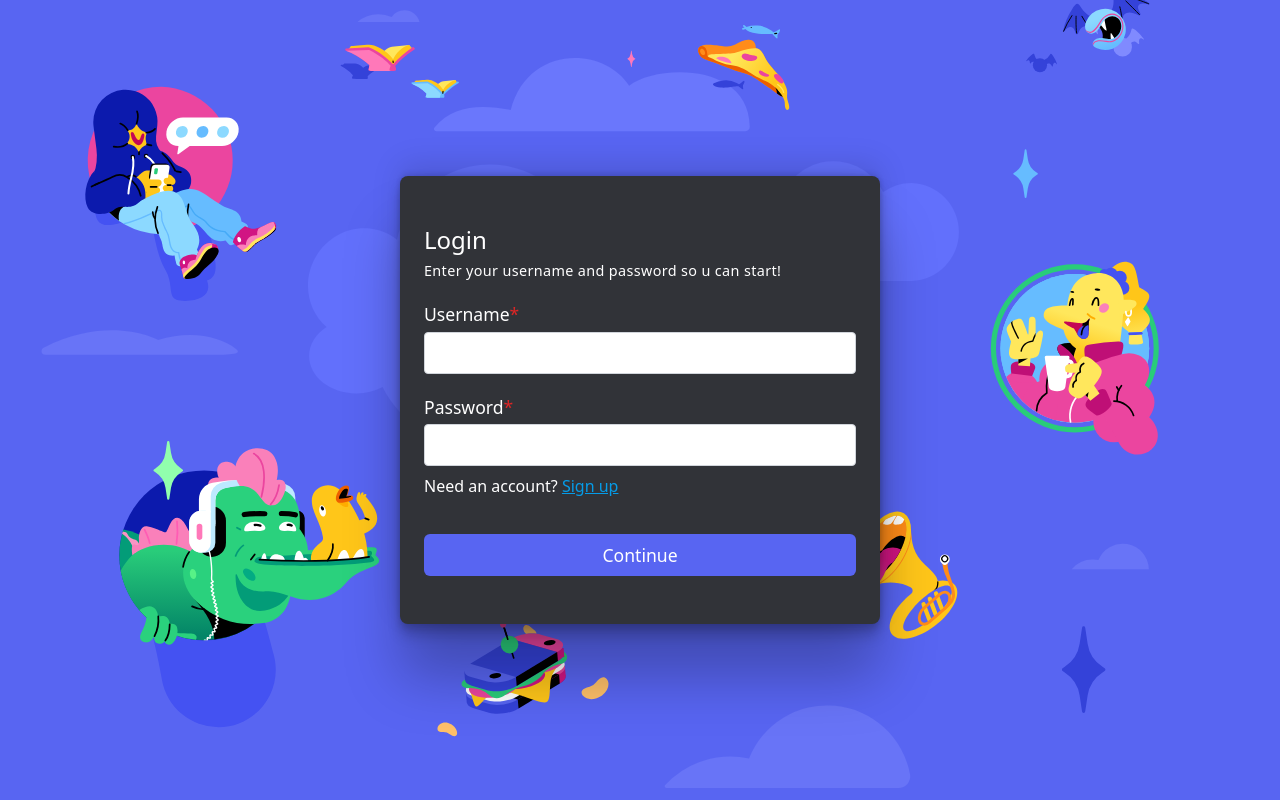
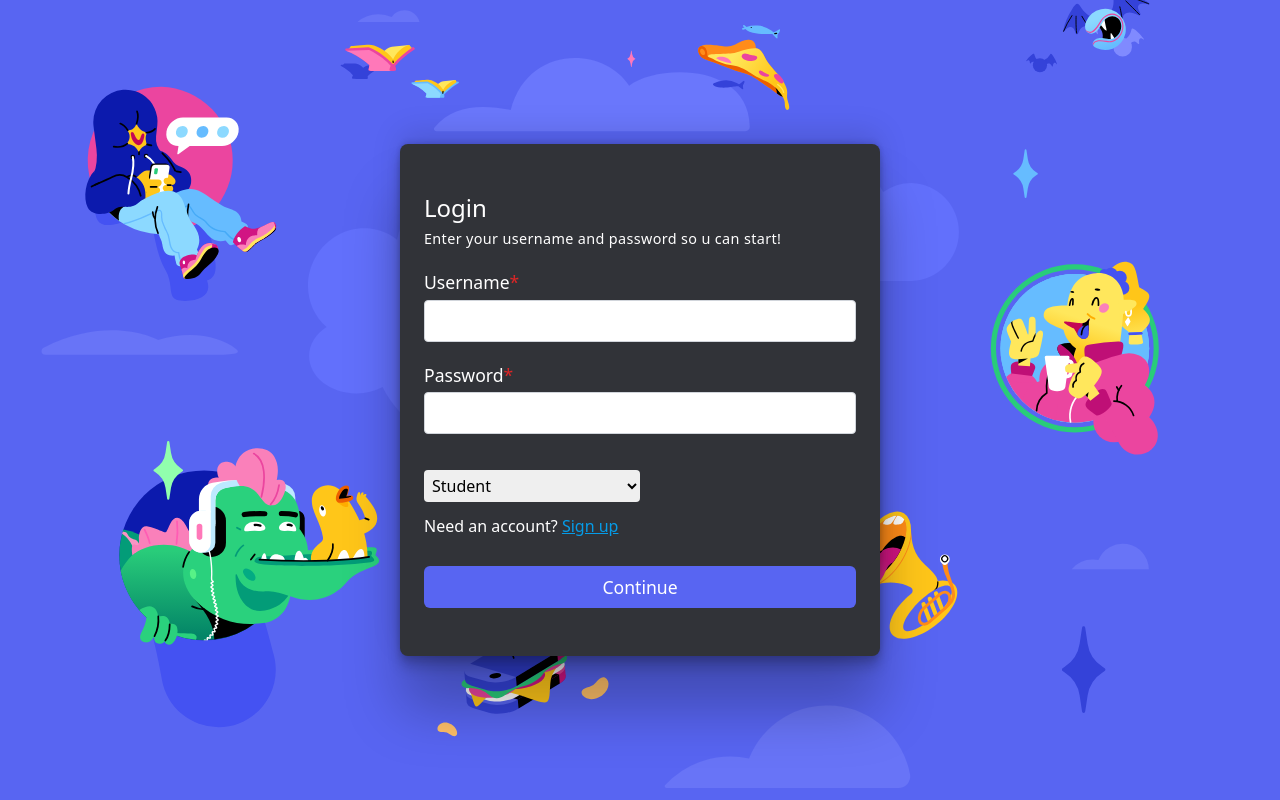
Before and after one commit to psapkale/intercord, a React (Vite) app in the folder frontend/: page /login in a window 1280 px wide. Built offline with nearby package versions, Linux system fonts and the light colour scheme; a web font is replaced by a local one.

Commit message:
role field added in the login page

```diff
--- a/frontend/package.json
+++ b/frontend/package.json
@@ -11,6 +11,7 @@
   },
   "dependencies": {
     "@radix-ui/react-dropdown-menu": "^2.0.6",
+    "@radix-ui/react-select": "^2.0.0",
     "@radix-ui/react-slot": "^1.0.2",
     "class-variance-authority": "^0.7.0",
     "clsx": "^2.1.0",
--- a/frontend/src/components/theme-provider.tsx
+++ /dev/null
@@ -1,73 +0,0 @@
-import { createContext, useContext, useEffect, useState } from "react";
-
-type Theme = "dark" | "light" | "system";
-
-type ThemeProviderProps = {
-  children: React.ReactNode;
-  defaultTheme?: Theme;
-  storageKey?: string;
-};
-
-type ThemeProviderState = {
-  theme: Theme;
-  setTheme: (theme: Theme) => void;
-};
-
-const initialState: ThemeProviderState = {
-  theme: "system",
-  setTheme: () => null,
-};
-
-const ThemeProviderContext = createContext<ThemeProviderState>(initialState);
-
-export function ThemeProvider({
-  children,
-  defaultTheme = "system",
-  storageKey = "vite-ui-theme",
-  ...props
-}: ThemeProviderProps) {
-  const [theme, setTheme] = useState<Theme>(
-    () => (localStorage.getItem(storageKey) as Theme) || defaultTheme
-  );
-
-  useEffect(() => {
-    const root = window.document.documentElement;
-
-    root.classList.remove("light", "dark");
-
-    if (theme === "system") {
-      const systemTheme = window.matchMedia("(prefers-color-scheme: dark)")
-        .matches
-        ? "dark"
-        : "light";
-
-      root.classList.add(systemTheme);
-      return;
-    }
-
-    root.classList.add(theme);
-  }, [theme]);
-
-  const value = {
-    theme,
-    setTheme: (theme: Theme) => {
-      localStorage.setItem(storageKey, theme);
-      setTheme(theme);
-    },
-  };
-
-  return (
-    <ThemeProviderContext.Provider {...props} value={value}>
-      {children}
-    </ThemeProviderContext.Provider>
-  );
-}
-
-export const useTheme = () => {
-  const context = useContext(ThemeProviderContext);
-
-  if (context === undefined)
-    throw new Error("useTheme must be used within a ThemeProvider");
-
-  return context;
-};
--- /dev/null
+++ b/frontend/src/components/ui/select.tsx
@@ -0,0 +1,160 @@
+"use client"
+
+import * as React from "react"
+import * as SelectPrimitive from "@radix-ui/react-select"
+import { Check, ChevronDown, ChevronUp } from "lucide-react"
+
+import { cn } from "@/lib/utils"
+
+const Select = SelectPrimitive.Root
+
+const SelectGroup = SelectPrimitive.Group
+
+const SelectValue = SelectPrimitive.Value
+
+const SelectTrigger = React.forwardRef<
+  React.ElementRef<typeof SelectPrimitive.Trigger>,
+  React.ComponentPropsWithoutRef<typeof SelectPrimitive.Trigger>
+>(({ className, children, ...props }, ref) => (
+  <SelectPrimitive.Trigger
+    ref={ref}
+    className={cn(
+      "flex h-10 w-full items-center justify-between rounded-md border border-input bg-background px-3 py-2 text-sm ring-offset-background placeholder:text-muted-foreground focus:outline-none focus:ring-2 focus:ring-ring focus:ring-offset-2 disabled:cursor-not-allowed disabled:opacity-50 [&>span]:line-clamp-1",
+      className
+    )}
+    {...props}
+  >
+    {children}
+    <SelectPrimitive.Icon asChild>
+      <ChevronDown className="h-4 w-4 opacity-50" />
+    </SelectPrimitive.Icon>
+  </SelectPrimitive.Trigger>
+))
+SelectTrigger.displayName = SelectPrimitive.Trigger.displayName
+
+const SelectScrollUpButton = React.forwardRef<
+  React.ElementRef<typeof SelectPrimitive.ScrollUpButton>,
+  React.ComponentPropsWithoutRef<typeof SelectPrimitive.ScrollUpButton>
+>(({ className, ...props }, ref) => (
+  <SelectPrimitive.ScrollUpButton
+    ref={ref}
+    className={cn(
+      "flex cursor-default items-center justify-center py-1",
+      className
+    )}
+    {...props}
+  >
+    <ChevronUp className="h-4 w-4" />
+  </SelectPrimitive.ScrollUpButton>
+))
+SelectScrollUpButton.displayName = SelectPrimitive.ScrollUpButton.displayName
+
+const SelectScrollDownButton = React.forwardRef<
+  React.ElementRef<typeof SelectPrimitive.ScrollDownButton>,
+  React.ComponentPropsWithoutRef<typeof SelectPrimitive.ScrollDownButton>
+>(({ className, ...props }, ref) => (
+  <SelectPrimitive.ScrollDownButton
+    ref={ref}
+    className={cn(
+      "flex cursor-default items-center justify-center py-1",
+      className
+    )}
+    {...props}
+  >
+    <ChevronDown className="h-4 w-4" />
+  </SelectPrimitive.ScrollDownButton>
+))
+SelectScrollDownButton.displayName =
+  SelectPrimitive.ScrollDownButton.displayName
+
+const SelectContent = React.forwardRef<
+  React.ElementRef<typeof SelectPrimitive.Content>,
+  React.ComponentPropsWithoutRef<typeof SelectPrimitive.Content>
+>(({ className, children, position = "popper", ...props }, ref) => (
+  <SelectPrimitive.Portal>
+    <SelectPrimitive.Content
+      ref={ref}
+      className={cn(
+        "relative z-50 max-h-96 min-w-[8rem] overflow-hidden rounded-md border bg-popover text-popover-foreground shadow-md data-[state=open]:animate-in data-[state=closed]:animate-out data-[state=closed]:fade-out-0 data-[state=open]:fade-in-0 data-[state=closed]:zoom-out-95 data-[state=open]:zoom-in-95 data-[side=bottom]:slide-in-from-top-2 data-[side=left]:slide-in-from-right-2 data-[side=right]:slide-in-from-left-2 data-[side=top]:slide-in-from-bottom-2",
+        position === "popper" &&
+          "data-[side=bottom]:translate-y-1 data-[side=left]:-translate-x-1 data-[side=right]:translate-x-1 data-[side=top]:-translate-y-1",
+        className
+      )}
+      position={position}
+      {...props}
+    >
+      <SelectScrollUpButton />
+      <SelectPrimitive.Viewport
+        className={cn(
+          "p-1",
+          position === "popper" &&
+            "h-[var(--radix-select-trigger-height)] w-full min-w-[var(--radix-select-trigger-width)]"
+        )}
+      >
+        {children}
+      </SelectPrimitive.Viewport>
+      <SelectScrollDownButton />
+    </SelectPrimitive.Content>
+  </SelectPrimitive.Portal>
+))
+SelectContent.displayName = SelectPrimitive.Content.displayName
+
+const SelectLabel = React.forwardRef<
+  React.ElementRef<typeof SelectPrimitive.Label>,
+  React.ComponentPropsWithoutRef<typeof SelectPrimitive.Label>
+>(({ className, ...props }, ref) => (
+  <SelectPrimitive.Label
+    ref={ref}
+    className={cn("py-1.5 pl-8 pr-2 text-sm font-semibold", className)}
+    {...props}
+  />
+))
+SelectLabel.displayName = SelectPrimitive.Label.displayName
+
+const SelectItem = React.forwardRef<
+  React.ElementRef<typeof SelectPrimitive.Item>,
+  React.ComponentPropsWithoutRef<typeof SelectPrimitive.Item>
+>(({ className, children, ...props }, ref) => (
+  <SelectPrimitive.Item
+    ref={ref}
+    className={cn(
+      "relative flex w-full cursor-default select-none items-center rounded-sm py-1.5 pl-8 pr-2 text-sm outline-none focus:bg-accent focus:text-accent-foreground data-[disabled]:pointer-events-none data-[disabled]:opacity-50",
+      className
+    )}
+    {...props}
+  >
+    <span className="absolute left-2 flex h-3.5 w-3.5 items-center justify-center">
+      <SelectPrimitive.ItemIndicator>
+        <Check className="h-4 w-4" />
+      </SelectPrimitive.ItemIndicator>
+    </span>
+
+    <SelectPrimitive.ItemText>{children}</SelectPrimitive.ItemText>
+  </SelectPrimitive.Item>
+))
+SelectItem.displayName = SelectPrimitive.Item.displayName
+
+const SelectSeparator = React.forwardRef<
+  React.ElementRef<typeof SelectPrimitive.Separator>,
+  React.ComponentPropsWithoutRef<typeof SelectPrimitive.Separator>
+>(({ className, ...props }, ref) => (
+  <SelectPrimitive.Separator
+    ref={ref}
+    className={cn("-mx-1 my-1 h-px bg-muted", className)}
+    {...props}
+  />
+))
+SelectSeparator.displayName = SelectPrimitive.Separator.displayName
+
+export {
+  Select,
+  SelectGroup,
+  SelectValue,
+  SelectTrigger,
+  SelectContent,
+  SelectLabel,
+  SelectItem,
+  SelectSeparator,
+  SelectScrollUpButton,
+  SelectScrollDownButton,
+}
--- a/frontend/src/main.tsx
+++ b/frontend/src/main.tsx
@@ -1,14 +1,11 @@
 import React from "react";
 import ReactDOM from "react-dom/client";
 import App from "./App.tsx";
-import { ThemeProvider } from "@/components/theme-provider";
 import { Toaster } from "react-hot-toast";
 
 ReactDOM.createRoot(document.getElementById("root")!).render(
   <React.StrictMode>
-    <ThemeProvider defaultTheme="light" storageKey="vite-ui-theme">
-      <App />
-      <Toaster position="top-center" />
-    </ThemeProvider>
+    <App />
+    <Toaster position="top-center" />
   </React.StrictMode>
 );
--- a/frontend/src/pages/Home/Home.tsx
+++ b/frontend/src/pages/Home/Home.tsx
@@ -90,7 +90,7 @@ const Home = () => {
           }}
           transition={{
             duration: 1,
-            delay: 0.7,
+            delay: 0.6,
           }}
           src={downArrow}
           alt=""
--- a/frontend/src/pages/Login.tsx
+++ b/frontend/src/pages/Login.tsx
@@ -10,14 +10,17 @@ import toast from "react-hot-toast";
 type userType = {
   username: string;
   password: string;
+  role: string;
 };
 
 const Login = () => {
   const [userInfo, setUserInfo] = useState<userType>({
     username: "",
     password: "",
+    role: "student",
   });
 
+  // Handling login submit
   const submitHandler = (e: React.FormEvent<HTMLButtonElement>): void => {
     e.preventDefault();
 
@@ -25,13 +28,13 @@ const Login = () => {
     const toastID = toast.loading("loading");
     setTimeout(() => {
       toast.dismiss(toastID);
-      toast.success("Submitted", {
+      toast.success("Login Successfull", {
         duration: 3000,
       });
     }, 2000);
     toast.loading;
-    console.log(userInfo);
   };
+
   return (
     <div className="h-[100vh] w-full flex justify-center items-center bg-[#F5F5F5]">
       <img
@@ -79,17 +82,28 @@ const Login = () => {
               });
             }}
           />
-          <p className="text-[1rem] mt-1">
-            Need an account?{" "}
-            <Link to={"/signup"} className="text-[#059CE8] underline">
-              Sign up
-            </Link>{" "}
-          </p>
         </div>
 
+        <select
+          onChange={(e) => {
+            setUserInfo({ ...userInfo, role: e.target.value.toLowerCase() });
+          }}
+          className="mt-4 -mb-2 text-black w-[50%] py-1 px-1 rounded-sm text-[1rem]"
+        >
+          <option selected>Student</option>
+          <option>Teacher</option>
+          <option>Admin</option>
+        </select>
+
+        <p className="text-[1rem]">
+          Need an account?{" "}
+          <Link to={"/signup"} className="text-[#059CE8] underline">
+            Sign up
+          </Link>{" "}
+        </p>
         <button
           type="submit"
-          className="mt-4 bg-[#5865F2] w-full py-2 rounded-md text-[1.1rem] hover:bg-[#3c4cf8] transition-all duration-500"
+          className="mt-2 bg-[#5865F2] w-full py-2 rounded-md text-[1.1rem] hover:bg-[#3c4cf8] transition-all duration-500"
           onClick={submitHandler}
         >
           Continue
--- a/frontend/src/pages/SignUp.tsx
+++ b/frontend/src/pages/SignUp.tsx
@@ -28,7 +28,7 @@ const SignUp = () => {
     const toastID = toast.loading("loading");
     setTimeout(() => {
       toast.dismiss(toastID);
-      toast.success("Submitted", {
+      toast.success("Signup Successfull", {
         duration: 3000,
       });
     }, 2000);
```
Also changed, not shown: 1 other file (tests, documents, lock files or other folders).
